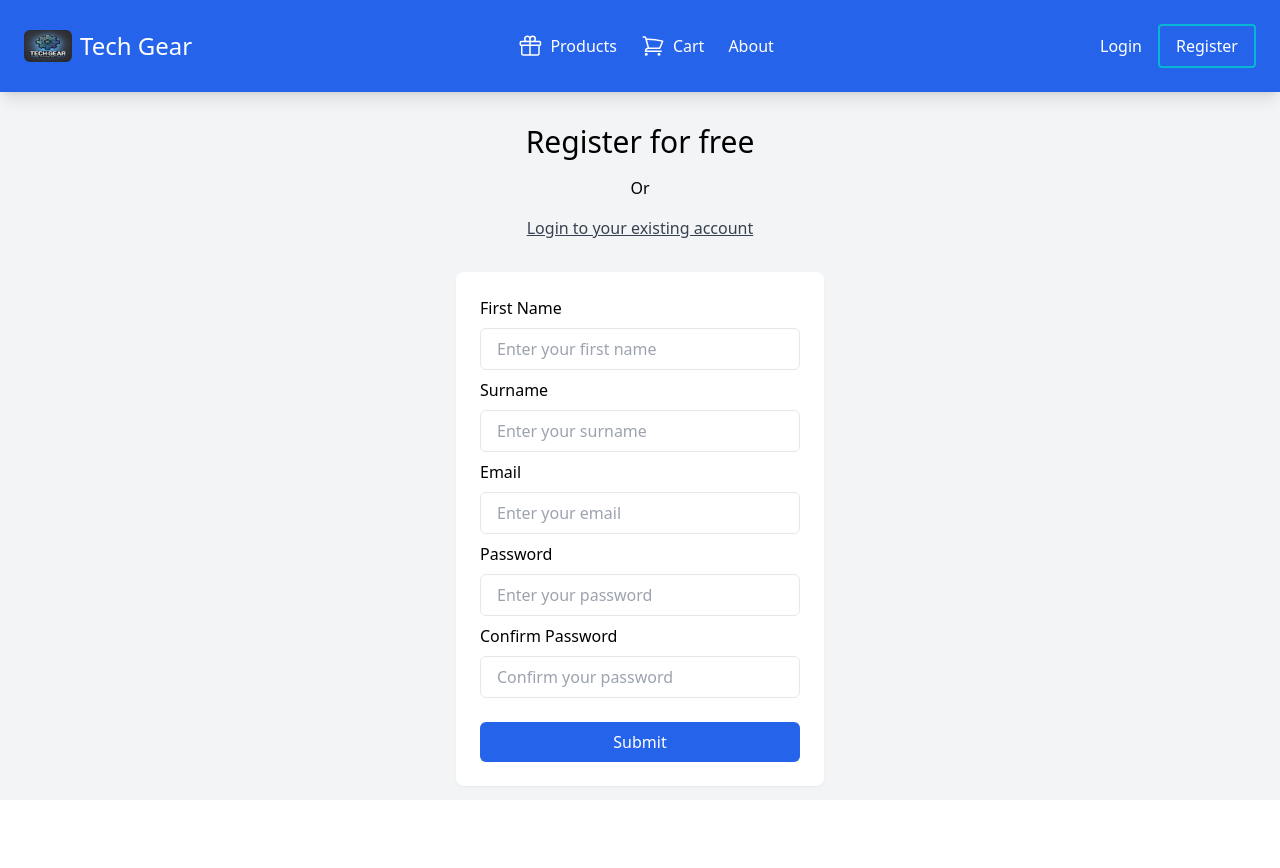
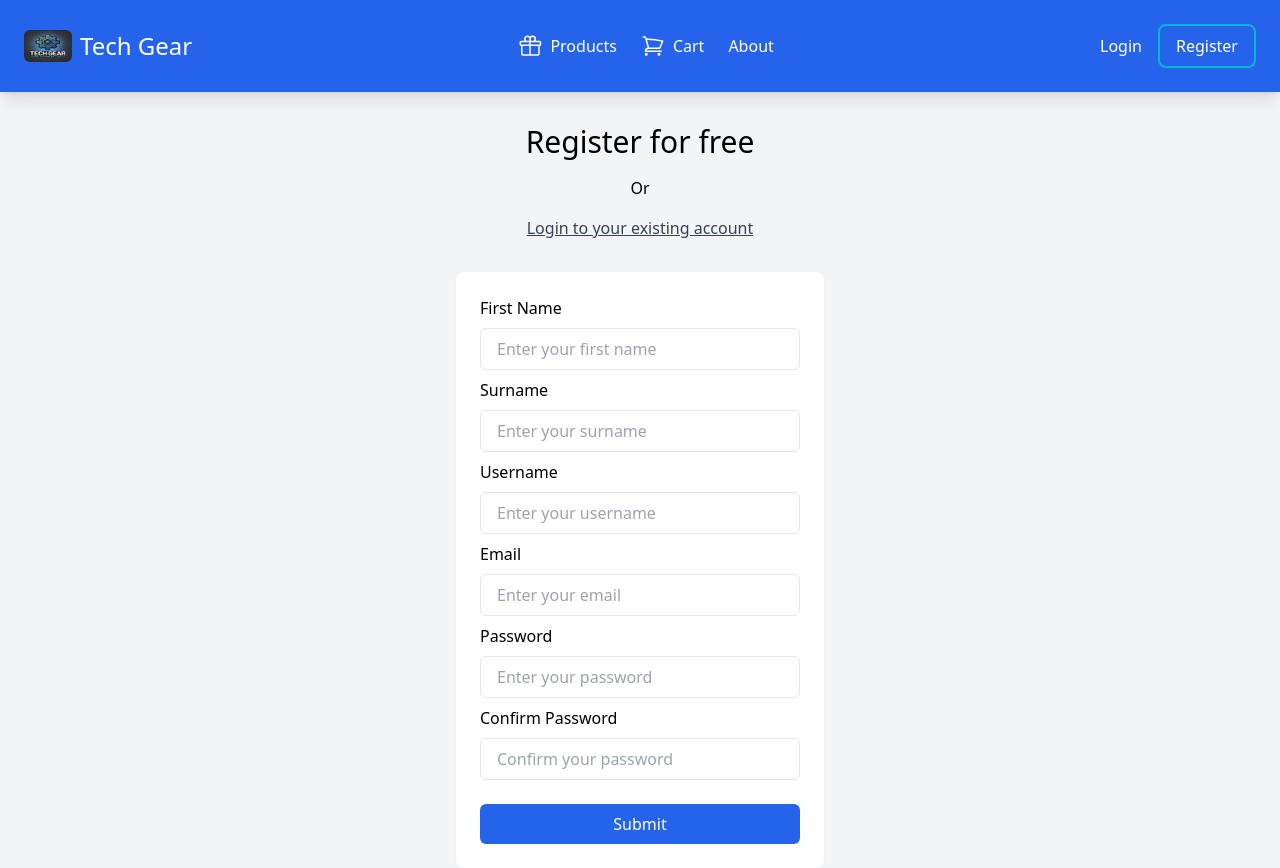
Before and after one commit to siphosethu1998/online-store, a React (Create React App) app: page /register in a window 1280 px wide. Before the commit the page ends 800 px from the top, so only its background shows below. Built offline with nearby package versions, Linux system fonts and the light colour scheme.

Commit message:
register and login functionality works

```diff
--- a/src/Cart.js
+++ b/src/Cart.js
@@ -11,7 +11,7 @@ const shippingMethods = [
 ];
 
 const Cart = () => {
-  const { cartItems } = useSelector(state => state.products);
+  const { isLoggedIn, cartItems } = useSelector(state => state.products);
   const [showShippingInfo, setShowShippingInfo] = useState(false);
   const [selectedShippingCost, setSelectedShippingCost] = useState(0);
   const dispatch = useDispatch();
@@ -30,7 +30,7 @@ const Cart = () => {
       {/* cart items' section showing all the products that are added to the cart, or an empty cart message to the user */}
       <div className="flex flex-col gap-4 w-11/12">
         {
-          (cartItems.length > 0) ?
+          (cartItems.length > 0 && isLoggedIn) ?
           cartItems.map((item) => {
             return (
               // Cart item card component
@@ -74,7 +74,7 @@ const Cart = () => {
           {
             shippingMethods.map(shippingMethod => {
               return (
-                <div>
+                <div key={shippingMethod.id}>
                   <h6 className="font-medium">{shippingMethod.name}:</h6>
                   <ul className="list-disc pl-10">
                     <li>Delivery time: {shippingMethod.time}</li>
--- a/src/Components/NavBar.js
+++ b/src/Components/NavBar.js
@@ -1,9 +1,16 @@
 import { GiftIcon, ShoppingCartIcon } from "@heroicons/react/24/outline";
 import { Link } from "react-router-dom";
-import { useSelector } from "react-redux";
+import { useDispatch, useSelector } from "react-redux";
+import { setisLoggedIn, resetCart } from "../store/productState";
 
 const NavBar = () => {
-  const { cartItems } = useSelector(state => state.products);
+  const { isLoggedIn, cartItems } = useSelector(state => state.products);
+  const dispatch = useDispatch();
+
+  const handleLogout = () => {
+    dispatch(setisLoggedIn(false));
+    //dispatch(resetCart());
+  }
 
   return (
     <div className="flex justify-between items-center gap-x-8 p-6 font-medium bg-blue-600 text-white shadow-lg">
@@ -19,17 +26,27 @@ const NavBar = () => {
           <ShoppingCartIcon className="size-6"/>
           <span>Cart</span>
           <span
-            className={`${(cartItems.length > 0) ? "" : "hidden"} absolute bg-red-400 top-0 left-0 mt-3 text-white rounded-full px-1 text-xs`}
+            className={`${(cartItems.length > 0 && isLoggedIn) ? "" : "hidden"} absolute bg-red-400 top-0 left-0 mt-3 text-white rounded-full px-1 text-xs`}
           >
             { cartItems.length }
           </span>
         </Link>
         <Link to="/about" className="hover:text-cyan-300 focus:text-cyan-300">About</Link>
       </div>
-      <div className="flex gap-4 items-center">
-        <Link to="/login" className="hover:text-cyan-300 focus:text-cyan-300">Login</Link>
-        <Link to="/register" className="border-2 border-cyan-500 hover:bg-cyan-500 rounded py-2 px-4">Register</Link>
-      </div>
+      { // show the logout button when user is logged in, else show the login and register buttons
+        (isLoggedIn) ?
+          <button
+            className="text-white hover:bg-red-600 bg-red-500 rounded py-2 px-4"
+            onClick={handleLogout}
+          >
+            <Link to="/login">Logout</Link>
+          </button>
+          :
+          <div className="flex gap-4 items-center">
+              <Link to="/login" className="hover:text-cyan-300 focus:text-cyan-300">Login</Link>
+              <Link to="/register" className="border-2 border-cyan-500 hover:bg-cyan-500 rounded-lg py-2 px-4">Register</Link>
+          </div>
+      }
     </div>
   );
 }
--- a/src/LoginForm.js
+++ b/src/LoginForm.js
@@ -1,26 +1,37 @@
 import { useEffect, useRef } from "react";
 import { useFormik } from "formik";
-import { Link } from "react-router-dom";
+import { Link, useNavigate } from "react-router-dom";
 import * as Yup from 'yup';
+import { useDispatch, useSelector } from "react-redux";
+import { verifyUser } from "./store/productState";
 
 const LoginForm = () => {
+  const dispatch = useDispatch();
+  const navigate = useNavigate();
   const inputRef = useRef(null);
+
   // formik hook to create and validated the form
   const formik = useFormik({
     initialValues: {
-      email: "",
+      username:"",
       password: "",
     },
     validationSchema: Yup.object({ // valdating the data using a validation schema
-      email: Yup.string().email("Invalid email address").required("Email is required"),
+      username: Yup.string().max(20, "Username must be 20 charcters or less").required("Username is required"),
       password: Yup.string()
         .min(8, "Password should be at least 8 characters")
         .required("Password is required")
     }),
     onSubmit: values => {
-      alert(JSON.stringify(values, null, 2));
+      //alert(JSON.stringify(values, null, 2));
+      //dispatch(setUsername(values.username));
+      //dispatch(setisLoggedIn(true));
+
+      dispatch(verifyUser(values));
+      navigate("/cart");
     }
   });
+
 
   useEffect(() => {
     inputRef.current.focus();
@@ -34,31 +45,36 @@ const LoginForm = () => {
         <Link to="/register" className="text-gray-700  self-center font-medium underline">Register for a new account</Link>
       </div>
       <form onSubmit={formik.handleSubmit} className="flex flex-col gap-y-2 bg-white gap-x-4 p-6 mx-auto w-fit rounded-lg shadow-sm">
-        <label htmlFor="email">Email</label>
+        <label htmlFor="username">Username</label>
         <input
           ref={inputRef}
           className="px-4 py-2 w-80 focus:outline-none border border-gray-200 rounded-md"
-          placeholder="Enter your email"
-          id="email"
-          name="email"
+          placeholder="Enter your username"
+          type="text"
+          id="username"
+          name="username"
           onBlur={formik.handleBlur}
           onChange={formik.handleChange}
+          value={formik.values.username}
         />
-        { formik.touched.email && formik.errors.email ? <div className="text-red-600">{ formik.errors.email }</div> : null }
+        { formik.touched.username && formik.errors.username ? <div className="text-red-600">{ formik.errors.username }</div> : null }
 
         <label htmlFor="password">Password</label>
         <input
           className="px-4 py-2 w-80 focus:outline-none border border-gray-200 rounded-md"
           placeholder="Enter your password"
+          type="password"
           id="password"
           name="password"
           onBlur={formik.handleBlur}
           onChange={formik.handleChange}
+          value={formik.values.password}
         />
         { formik.touched.password && formik.errors.password ? <div className="text-red-600">{ formik.errors.password }</div> : null }
 
         <button
           className="px-4 py-2 mt-4  bg-blue-600 hover:bg-blue-700 text-white rounded-md"
+          type="submit"
         >
           Login
         </button>
--- a/src/Products.js
+++ b/src/Products.js
@@ -2,10 +2,11 @@ import { useSelector } from "react-redux";
 import ProductCard from "./Components/ProductCard";
 
 const Products = () => {
-  const { techProducts } = useSelector(state => state.products);
+  const { username, isLoggedIn, techProducts } = useSelector(state => state.products);
 
   return (
     <div className="flex flex-col items-center p-8">
+      <h1 className={` ${isLoggedIn ? "" : "hidden"} text-4xl text-cyan-600 font-medium mb-8`}>Welcome { username }</h1>
       <h1 className="text-4xl font-medium self-center mb-8">Store Products</h1>
       <div className="grid grid-cols-5 gap-6">
         {
--- a/src/SignupForm.js
+++ b/src/SignupForm.js
@@ -1,15 +1,21 @@
 import { useEffect, useRef } from "react";
 import { useFormik } from 'formik';
 import * as Yup from 'yup';
-import { Link } from "react-router-dom";
+import { Link, useNavigate } from "react-router-dom";
+import { useDispatch } from "react-redux";
+import { addUser } from "./store/productState";
 
 const SignupForm = () => {
   const inputRef = useRef(null);
+  const dispatch = useDispatch();
+  const navigate = useNavigate();
+
   // formik hook to create and validated the form
   const formik = useFormik({
     initialValues: {
       firstName:"",
       surname:"",
+      username:"",
       email:"",
       password:"",
       confirmPassword:""
@@ -17,6 +23,7 @@ const SignupForm = () => {
     validationSchema: Yup.object({ // validating the form values
       firstName: Yup.string().max(15, "Name must be 15 charcters or less").required("First name is required"),
       surname: Yup.string().max(20, "Surname must be 20 charcters or less").required("Surname is required"),
+      username: Yup.string().max(20, "Username must be 20 charcters or less").required("Username is required"),
       email: Yup.string().email("Invalid email address").required("Email is required"),
       password: Yup.string()
         .min(8, "Password should be at least 8 characters")
@@ -31,6 +38,8 @@ const SignupForm = () => {
     }),
     onSubmit: values => {
       alert(JSON.stringify(values,null, 2));
+      dispatch(addUser(values));
+      navigate("/login"); // sends the user to the login page after they register
     }
   });
 
@@ -77,6 +86,22 @@ const SignupForm = () => {
         {
           formik.touched.surname && formik.errors.surname ?
           <div className="text-red-600">{ formik.errors.surname }</div>: null
+        }
+
+        <label htmlFor="username">Username</label>
+        <input
+          className="px-4 py-2 w-80 focus:outline-none border border-gray-200 rounded-md"
+          id="username"
+          name="username"
+          type="text"
+          placeholder="Enter your username"
+          onChange={formik.handleChange}
+          onBlur={formik.handleBlur}
+          value={formik.values.username}
+        />
+        {
+          formik.touched.username && formik.errors.username ?
+          <div className="text-red-600">{ formik.errors.username }</div>: null
         }
 
         <label htmlFor="email">Email</label>
--- a/src/store/productState.js
+++ b/src/store/productState.js
@@ -4,6 +4,9 @@ const productSlice = createSlice({
   name: "products",
   initialState: {
     cartItems : [],
+    userAccounts : [],
+    isLoggedIn: false,
+    username: "", // username that will displayed in the header component when user is verified
     techProducts :
     [ // list of 10 fictional tech products, images were found on the web
       {
@@ -89,17 +92,38 @@ const productSlice = createSlice({
     ],
   },
   reducers: {
+    addUser: (state, action) => {
+      state.userAccounts.push(action.payload);
+    },
+    setisLoggedIn : (state, action) => {
+      state.isLoggedIn = Boolean(action.payload);
+    },
+    setUsername : (state, action) => {
+      state.username = action.payload;
+    },
+    verifyUser: (state, action) => {
+      const user = state.userAccounts.find(user => user.username === action.payload.username);
+
+      // check if the passowrd is the same as the password stored in userAccounts
+      if(user.password === action.payload.password){
+        state.isLoggedIn = true;
+        state.username = action.payload.username;
+      };
+    },
     addToCart: (state, action) => {
       state.cartItems.push(action.payload);
     },
     removeFromCart: (state, action) => {
       state.cartItems = state.cartItems.filter(product => product.id !== action.payload.id);
+    },
+    // remove all items from cart when the user logs out
+    resetCart: (state) => {
+      state.cartItems = [];
     }
   }
 });
 
 // export action functions to used in components
-export const { setTotalPrice, addToCart, removeFromCart } = productSlice.actions;
+export const { addToCart, removeFromCart, addUser, verifyUser, setisLoggedIn, resetCart } = productSlice.actions;
 
-// export action functions to used in components
 export default productSlice.reducer;
```
Also changed, not shown: 1 other file (tests, documents, lock files or other folders).
